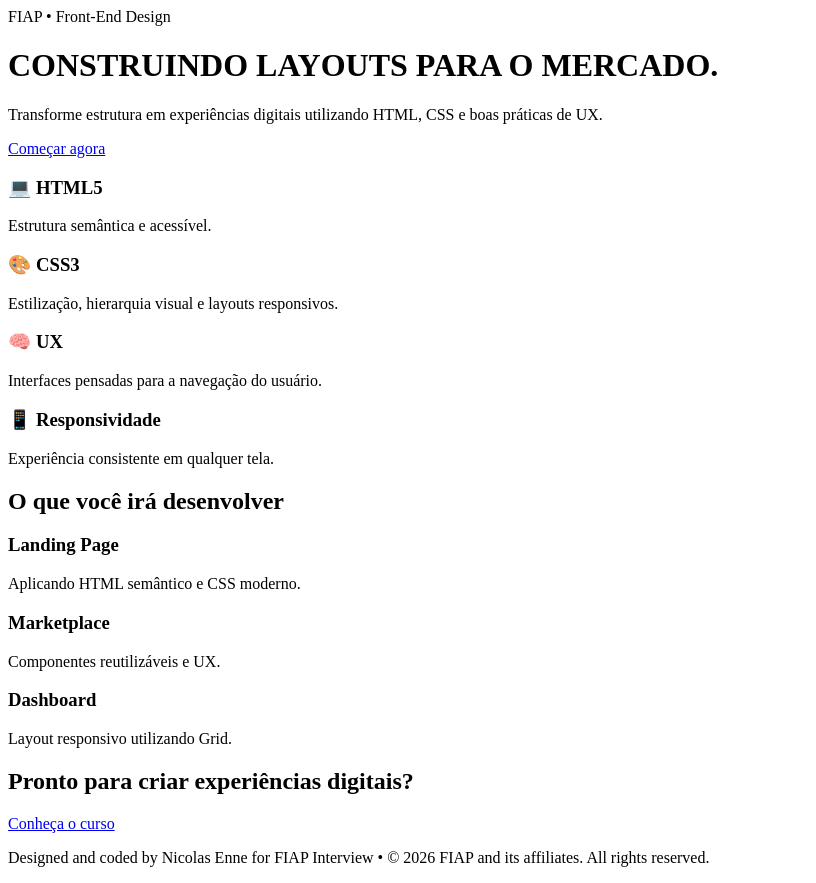
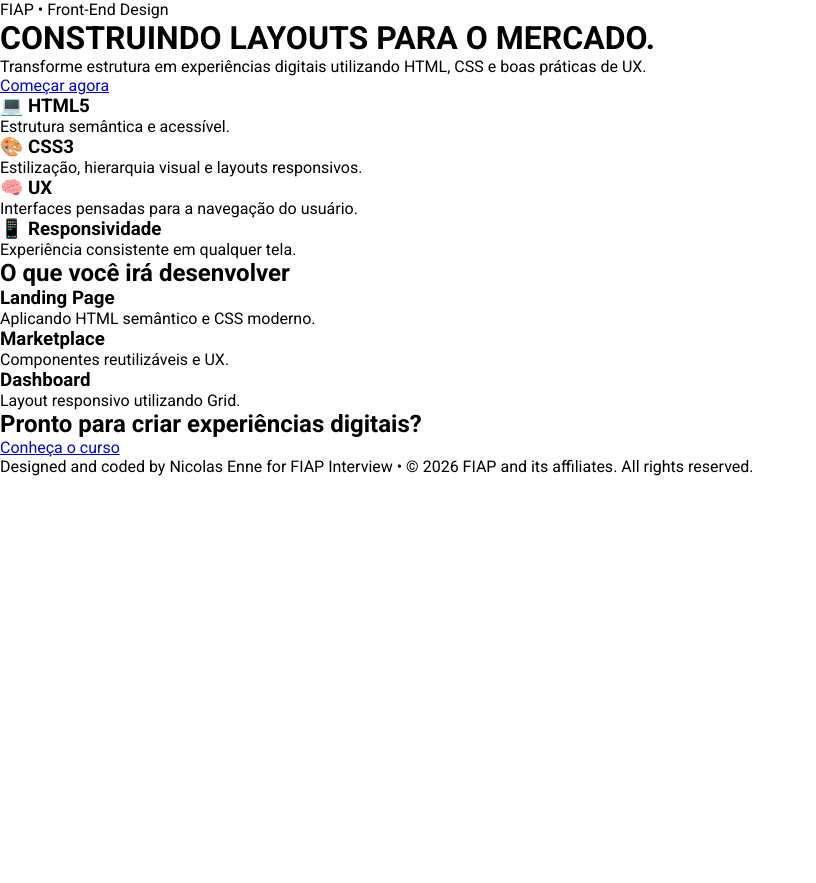
Before and after one commit to nicolasenne/fiap-interview, a plain HTML site: page template/index.html in a window 1280 px wide. Shown: the whole page, without its empty margins (0-816 px from the left). After the commit the page ends 800 px from the top, so only its background shows below. Drawn offline with Linux system fonts and the light colour scheme.

Commit message:
feat: css updates

```diff
--- a/final/style.css
+++ b/final/style.css
@@ -17,7 +17,6 @@ body {
   font-family: "Roboto", sans-serif;
   background: var(--bg);
   color: var(--white);
-  line-height: 1.6;
 }
 
 /* Container */
@@ -28,9 +27,9 @@ body {
 
 /* Hero */
 .hero {
-  padding-block: 100px;
   background-image: url("assets/hero-img.webp");
   background-size: cover;
+  padding-block: 100px;
 }
 
 .hero-content {
@@ -48,8 +47,6 @@ body {
 
 h1 {
   font-size: 4.5rem;
-  line-height: 1.05;
-  font-weight: 500;
 }
 
 .hero p {
@@ -66,9 +63,7 @@ h1 {
   text-decoration: none;
   color: var(--white);
   text-transform: uppercase;
-  font-weight: 600;
-  transition: background-color .25s,
-    color .25s;
+  transition: .4s
 }
 
 .btn:hover {
@@ -91,23 +86,16 @@ h1 {
 }
 
 /* Projects */
-.projects h2 {
-  margin-bottom: 30px;
-  font-size: 2rem;
-  font-weight: 400;
-}
-
 .project-grid {
   display: grid;
   grid-template-columns: repeat(3, 1fr);
   gap: 24px;
-  margin-bottom: 90px;
+  margin-top: 20px;
 }
 
 .project-card {
   background: var(--jet);
   padding: 28px;
-  border-radius: 4px;
 }
 
 /* CTA */
@@ -115,14 +103,12 @@ h1 {
   text-align: center;
   padding: 70px 20px;
   background: var(--jet);
-  border-radius: 4px;
-  margin-bottom: 80px;
+  margin: 80px 0;
 }
 
 .cta h2 {
   margin-bottom: 30px;
   font-size: 2rem;
-  font-weight: 400;
 }
 
 /* Footer */
@@ -131,7 +117,6 @@ footer {
   border-top: 1px solid var(--gray);
   color: var(--gray);
   text-align: center;
-  opacity: .5;
 }
 
 /* Responsive */
--- a/template/style.css
+++ b/template/style.css
@@ -8,26 +8,58 @@
   --gray: #acc1cc;
 }
 
+* {
+  margin: 0;
+  padding: 0;
+}
+
+body {
+  font-family: "Roboto", sans-serif;
+}
+
 /* Container */
-
+.container {}
 
 /* Hero */
+.hero {}
 
+.hero-content {}
+
+.uptitle {}
+
+h1 {}
+
+.hero p {}
 
 /* Button */
+.btn {}
 
+.btn:hover {}
 
 /* Benefits */
+.benefits {}
 
+.benefit {}
 
 /* Projects */
+.project-grid {}
 
+.project-card {}
 
 /* CTA */
+.cta {}
 
+.cta h2 {}
 
 /* Footer */
-
+footer {}
 
 /* Responsive */
-@media(max-width:900px) {}
+@media(max-width:900px) {
+  .container {}
+
+  .hero h1 {}
+
+  .benefits,
+  .project-grid {}
+}
```
